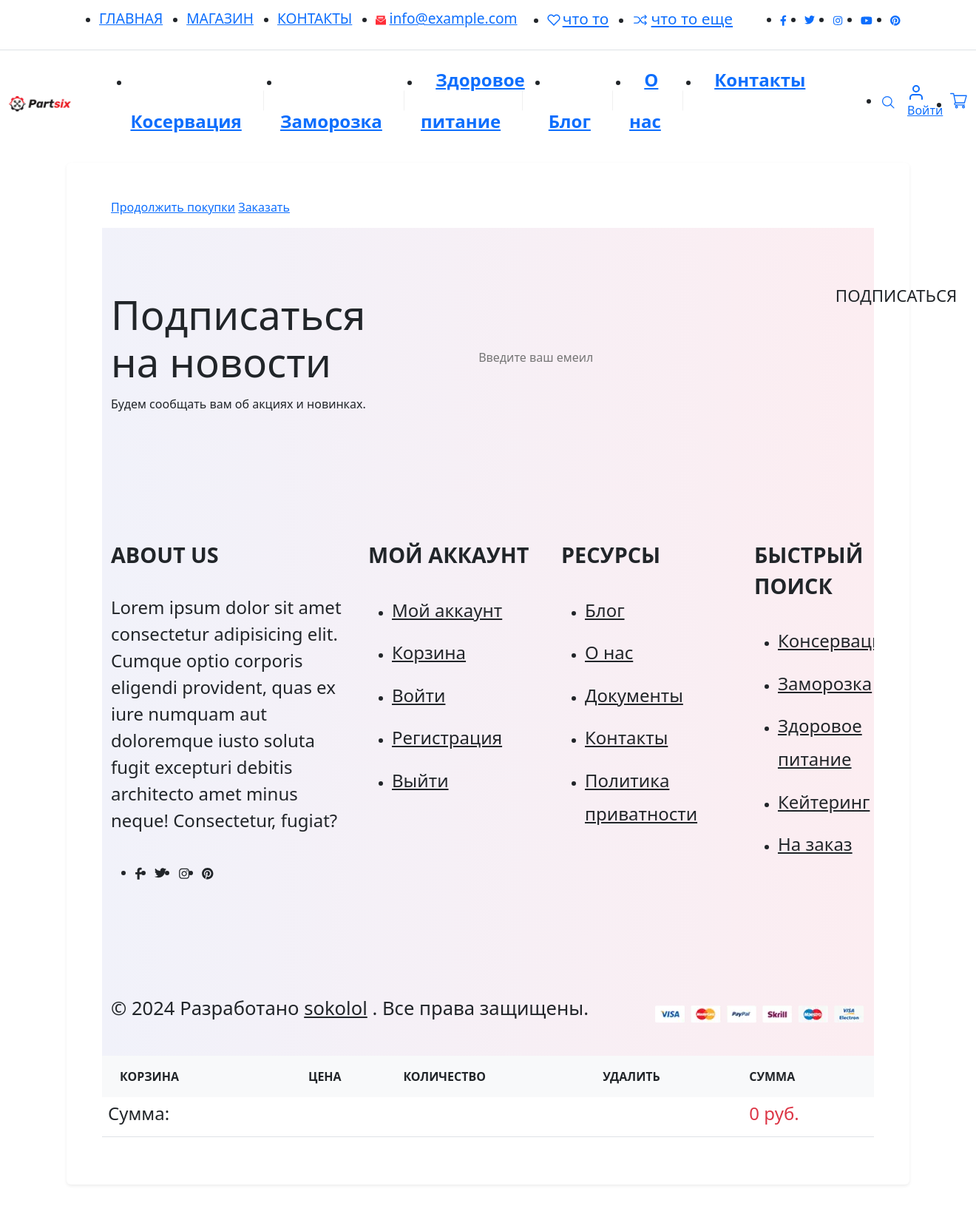
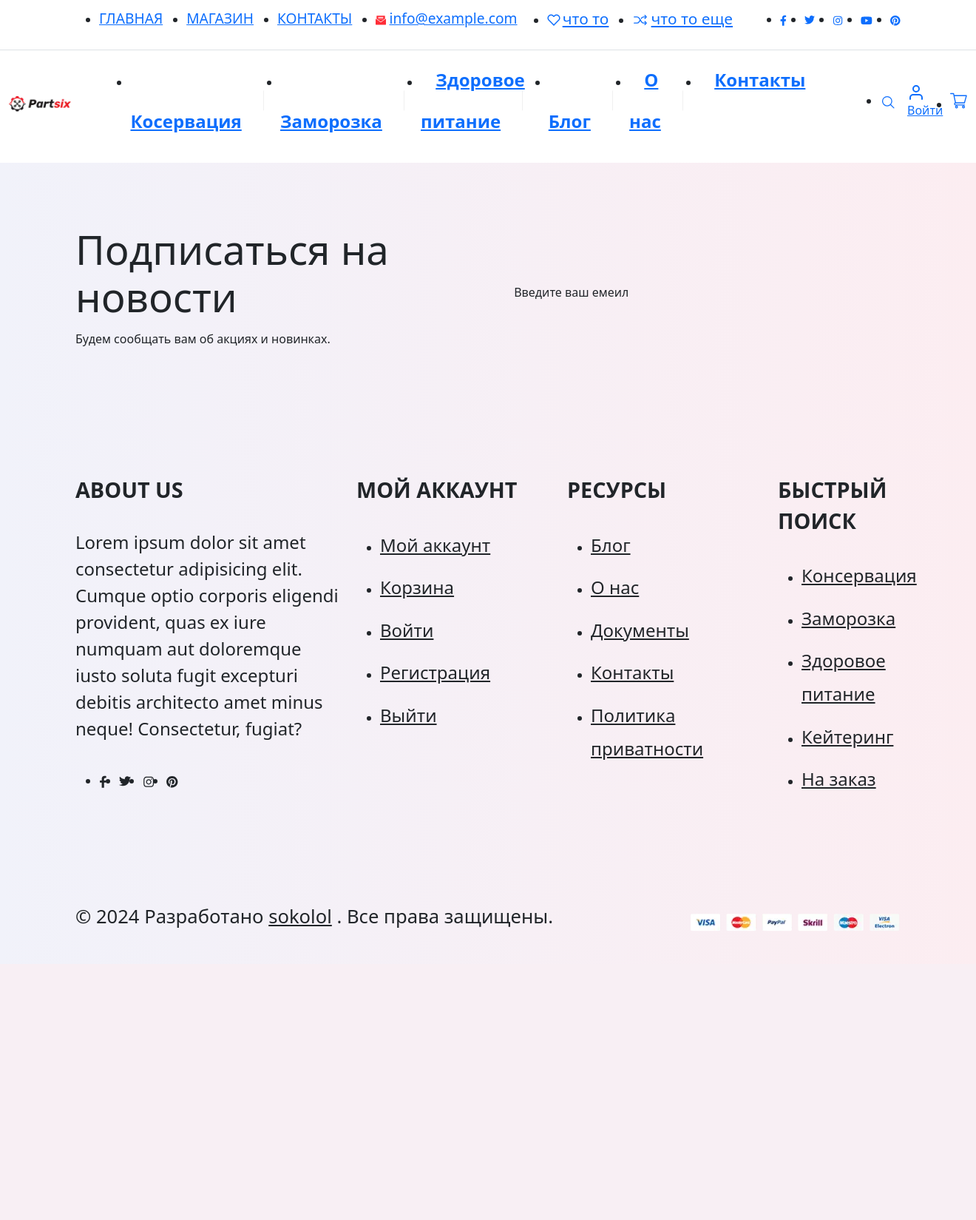
Before and after one commit to Klaus8k/l_f, a Django app: page /cart/ in a window 1320 px wide; the page is wider, and only the part inside the window is pictured. Shown: that part at 74% size. After the commit the page ends 1258 px from the top of that part, so only its background shows below. Run offline with Django 4.2, Linux system fonts and the light colour scheme; style sheets or scripts are compiled from the project's sources; parts of the project's set-up code (start-up, migrations or seed data) failed here and were passed over; some libraries are stand-ins or nearby versions.

```diff
--- a/l_f/app_shop/models.py
+++ b/l_f/app_shop/models.py
@@ -38,8 +38,8 @@ class Product(models.Model):
     category = models.ForeignKey(
         Category, related_name='products', on_delete=models.CASCADE)
 
-    tag = models.ForeignKey(
-        Tag, related_name='products', blank=True, null=True, on_delete=models.DO_NOTHING)
+    tag = models.ManyToManyField(
+        Tag, related_name='products', blank=True)
 
 
     name = models.CharField(max_length=200, db_index=True)
--- a/l_f/app_shop/templates/app_shop/base.html
+++ b/l_f/app_shop/templates/app_shop/base.html
@@ -404,7 +404,8 @@
             <div class="newsletter__subscribe">
               <form class="newsletter__subscribe--form" action="#">
                 <label><input class="newsletter__subscribe--input" placeholder=" Введите ваш емеил" type="text" /></label>
-                <button class="newsletter__subscribe--button" type="submit">Подписаться</button>
+                {% comment %} надо форму сделать newsletter_form иначе конфликт типов{% endcomment %}
+                {% comment %} <button class="newsletter__subscribe--button" type="submit">Подписаться</button> {% endcomment %}
               </form>
             </div>
           </div>
--- a/l_f/cart/templates/cart/cart_detail.html
+++ b/l_f/cart/templates/cart/cart_detail.html
@@ -1,98 +1,43 @@
 {% extends 'app_shop/base.html' %}
 {% load static %}
+
 {% block title %}
+
 {% endblock %}
 {% block content %}
-
-
-<div class="container">
-
-  <div class="row">
-    <div class="col-lg-12 p-5 bg-white rounded shadow-sm mb-5">
-
-      <!-- Shopping cart table -->
-      <div class="table-responsive">
-        <table class="table">
-          <thead>
-            <tr>
-              <th scope="col" class="border-0 bg-light">
-                <div class="p-2 px-3 text-uppercase">Корзина</div>
-              </th>
-              <th scope="col" class="border-0 bg-light">
-                <div class="py-2 text-uppercase">Цена</div>
-              </th>
-              <th scope="col" class="border-0 bg-light">
-                <div class="py-2 text-uppercase">Количество</div>
-              </th>
-              <th scope="col" class="border-0 bg-light">
-                <div class="py-2 text-uppercase">Удалить</div>
-              </th>
-              <th scope="col" class="border-0 bg-light">
-                <div class="py-2 text-uppercase">Сумма</div>
-              </th>
-            </tr>
-          </thead>
-      </div>
-    </div>
-  </div>
-
-  <div class="row">
-    <div class="col">
-
-      <tbody>
-        {% for item in cart %}
-        {% with product=item.product %}
+  <div>
+    {% for item in cart %}
+      {% with product=item.product %}
         <tr>
           <th scope="row" class="border-0">
-
             <a href="{{ product.get_absolute_url }}">
               <img src="{% if product.image %}
                   {{ product.image.url }}
                 {% else %}
                   {% static 'app_shop/img/no_image.png' %}
-                {% endif %}" alt="" width="70" class="img-fluid rounded shadow-sm">
+                {% endif %}"
+                alt=""
+                width="70"
+                class="img-fluid rounded shadow-sm" />
             </a>
             <div class="ml-3 d-inline-block align-middle">
-              <h5 class="mb-0"> <a href="#" class="text-dark d-inline-block align-middle">{{ product.name }}</a>
-              </h5><span class="text-muted font-weight-normal">{{ product.category }}</span>
+              <h5 class="mb-0"><a href="#" class="text-dark d-inline-block align-middle">{{ product.name }}</a></h5><span class="text-muted font-weight-normal">{{ product.category }}</span>
             </div>
           </th>
-          <td class="border-0 align-middle"><strong>{{ item.price }} руб.</strong></td>
-          <td class="border-0 align-middle"><strong>{{ item.quantity }}</strong></td>
-          <td class="border-0 align-middle"><a href="{% url 'cart:cart_remove' product.id %}" class="text-dark">
-              <i class="fa fa-trash">удалить</i></a></td>
-          <td class="border-0 align-middle"><strong>{{ item.total_price }} руб.</strong></td>
-
+          <td class="border-0 align-middle">
+            <strong>{{ item.price }} руб.</strong>
+          </td>
+          <td class="border-0 align-middle">
+            <strong>{{ item.quantity }}</strong>
+          </td>
+          <td class="border-0 align-middle">
+            <a href="{% url 'cart:cart_remove' product.id %}" class="text-dark"><i class="fa fa-trash">удалить</i></a>
+          </td>
+          <td class="border-0 align-middle">
+            <strong>{{ item.total_price }} руб.</strong>
+          </td>
         </tr>
-        {% endwith %}
-        {% endfor %}
-
-      </tbody>
-      <td>
-        <h4>Сумма: </h4>
-      </td>
-      <td colspan="3"></td>
-      <td class="border-1 text-danger">
-        <h4>{{ cart.get_total_price }} руб.</h4>
-      </td>
-
-    </div>
+      {% endwith %}
+    {% endfor %}
   </div>
-</div>
-
-<div class="container">
-  <div class="row">
-    <div class="div">
-      <p class="text-right">
-        <a href="{% url 'app_shop:product_list' %}" class="button light">Продолжить покупки</a>
-        <a href="{% url 'orders:order_create' %}" class="button">
-          Заказать
-        </a>
-      </p>
-    </div>
-  </div>
-</div>
-
-
-
 {% endblock %}
--- a/l_f/cart/views.py
+++ b/l_f/cart/views.py
@@ -12,9 +12,10 @@ def cart_add(request, product_id):
     cart = Cart(request)
     product = get_object_or_404(Product, id=product_id)
     form = CartAddProductForm(request.POST)
+    print(form.errors)
+
     if form.is_valid():
         cd = form.cleaned_data
-        print(cd['quantity'])
         cart.add(product=product,
                  quаntity=cd['quantity'],
                  update_quantity=cd['update'])
```
Also changed, not shown: l_f/app_shop/admin.py (+16 -4 lines), l_f/app_shop/templates/app_shop/product/list.html (+7 -5 lines).
